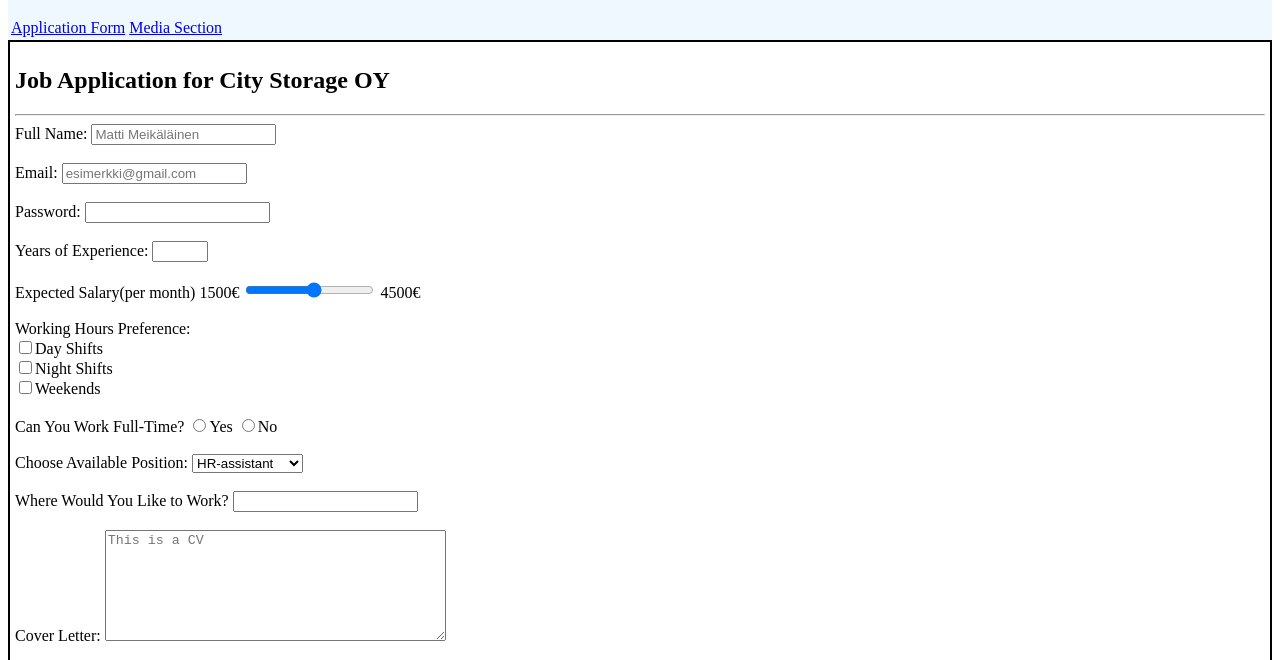
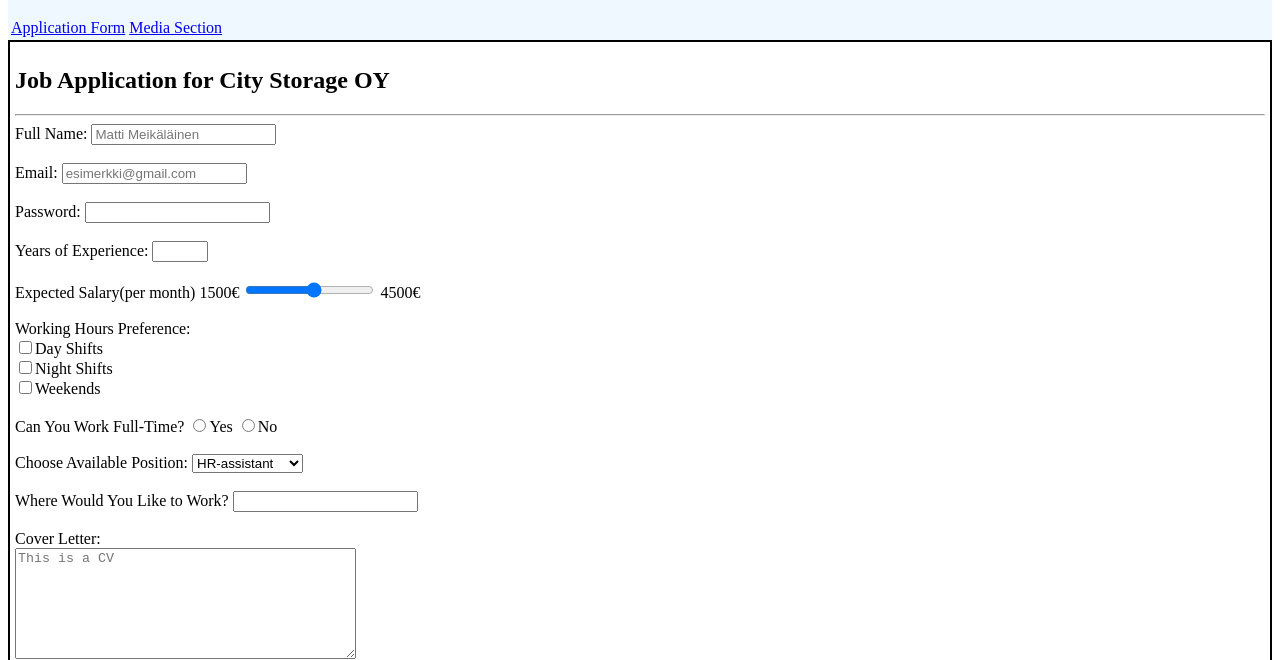
Before and after one commit to vat00008/vat00008.github.io, a plain HTML site: page Väinö_Turunen_HTML_2/index.html in a window 1280 px wide. Shown: the part 72-732 px from the top of the page. Drawn offline with Linux system fonts and the light colour scheme.

Commit message:
Add files via upload

```diff
--- a/Väinö_Turunen_HTML_2/index.html
+++ b/Väinö_Turunen_HTML_2/index.html
@@ -90,7 +90,7 @@
                     </datalist>
                     <br><br>
 
-                    <label for="cv">Cover Letter:</label>
+                    <label for="cv">Cover Letter:</label><br>
                     <textarea id="cv" name="cv" rows="7" cols="40" placeholder="This is a CV"></textarea>
                     <br><br>
 
```
